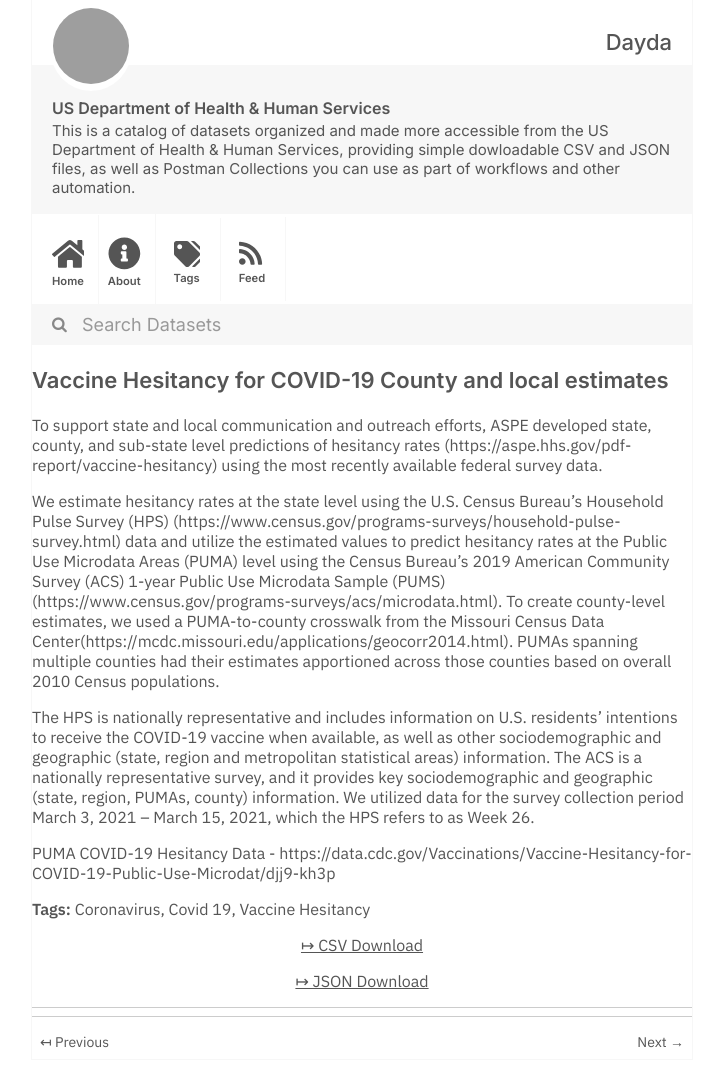
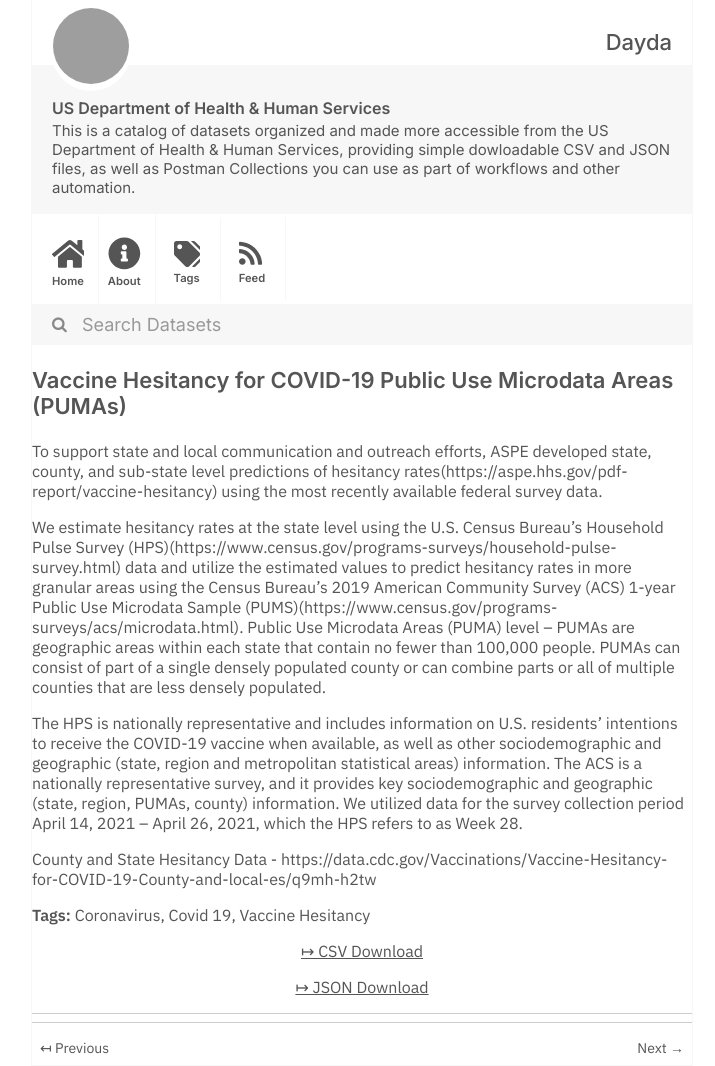
Before and after one commit to dayda-entities/us-department-of-health-and-human-services, a Jekyll site: the page built from _posts/2021-04-15-vaccine-hesitancy-for-covid-19.md, in a window 1280 px wide. Shown: the whole page, without its empty margins (278-993 px from the left). Built offline with Jekyll 4.4.1, drawn with Linux system fonts in a browser that asks for light colours; grey boxes are pictures that could not be loaded.

Commit message:
Publish Data

```diff
--- a/_posts/2021-04-15-vaccine-hesitancy-for-covid-19.md
+++ b/_posts/2021-04-15-vaccine-hesitancy-for-covid-19.md
@@ -1,7 +1,7 @@
 ---
-title: Vaccine Hesitancy for COVID-19 County and local estimates
-created: '2021-04-15T18:09:58.550398'
-modified: '2021-05-15T11:13:44.991097'
+title: Vaccine Hesitancy for COVID-19 Public Use Microdata Areas (PUMAs)
+created: '2021-04-15T18:09:17.742178'
+modified: '2021-05-15T11:12:20.290945'
 state: active
 type: dataset
 tags:
@@ -9,15 +9,16 @@ tags:
   - Covid 19
   - Vaccine Hesitancy
 groups: []
-csv_url: 'https://data.cdc.gov/api/views/q9mh-h2tw/rows.csv?accessType=DOWNLOAD'
-json_url: 'https://data.cdc.gov/api/views/q9mh-h2tw/rows.json?accessType=DOWNLOAD'
+csv_url: 'https://data.cdc.gov/api/views/djj9-kh3p/rows.csv?accessType=DOWNLOAD'
+json_url: 'https://data.cdc.gov/api/views/djj9-kh3p/rows.json?accessType=DOWNLOAD'
 layout: post
 
 ---
-To support state and local communication and outreach efforts, ASPE developed state, county, and sub-state level predictions of hesitancy rates (https://aspe.hhs.gov/pdf-report/vaccine-hesitancy) using the most recently available federal survey data.
+To support state and local communication and outreach efforts, ASPE developed state, county, and sub-state level predictions of hesitancy rates(https://aspe.hhs.gov/pdf-report/vaccine-hesitancy) using the most recently available federal survey data.
 
-We estimate hesitancy rates at the state level using the U.S. Census Bureau’s Household Pulse Survey (HPS) (https://www.census.gov/programs-surveys/household-pulse-survey.html) data and utilize the estimated values to predict hesitancy rates at the Public Use Microdata Areas (PUMA) level using the Census Bureau’s 2019 American Community Survey (ACS) 1-year Public Use Microdata Sample (PUMS)(https://www.census.gov/programs-surveys/acs/microdata.html). To create county-level estimates, we used a PUMA-to-county crosswalk from the Missouri Census Data Center(https://mcdc.missouri.edu/applications/geocorr2014.html). PUMAs spanning multiple counties had their estimates apportioned across those counties based on overall 2010 Census populations.
+We estimate hesitancy rates at the state level using the U.S. Census Bureau’s Household Pulse Survey (HPS)(https://www.census.gov/programs-surveys/household-pulse-survey.html) data and utilize the estimated values to predict hesitancy rates in more granular areas using the Census Bureau’s 2019 American Community Survey (ACS) 1-year Public Use Microdata Sample (PUMS)(https://www.census.gov/programs-surveys/acs/microdata.html). Public Use Microdata Areas (PUMA) level – PUMAs are geographic areas within each state that contain no fewer than 100,000 people. PUMAs can consist of part of a single densely populated county or can combine parts or all of multiple counties that are less densely populated.
 
-The HPS is nationally representative and includes information on U.S. residents’ intentions to receive the COVID-19 vaccine when available, as well as other sociodemographic and geographic (state, region and metropolitan statistical areas) information. The ACS is a nationally representative survey, and it provides key sociodemographic and geographic (state, region, PUMAs, county) information. We utilized data for the survey collection period March 3, 2021 – March 15, 2021, which the HPS refers to as Week 26.
+The HPS is nationally representative and includes information on U.S. residents’ intentions to receive the COVID-19 vaccine when available, as well as other sociodemographic and geographic (state, region and metropolitan statistical areas) information. The ACS is a nationally representative survey, and it provides key sociodemographic and geographic (state, region, PUMAs, county) information. We utilized data for the survey collection period April 14, 2021 – April 26, 2021, which the HPS refers to as Week 28.
 
-PUMA COVID-19 Hesitancy Data - https://data.cdc.gov/Vaccinations/Vaccine-Hesitancy-for-COVID-19-Public-Use-Microdat/djj9-kh3p
+
+County and State Hesitancy Data - https://data.cdc.gov/Vaccinations/Vaccine-Hesitancy-for-COVID-19-County-and-local-es/q9mh-h2tw
```
